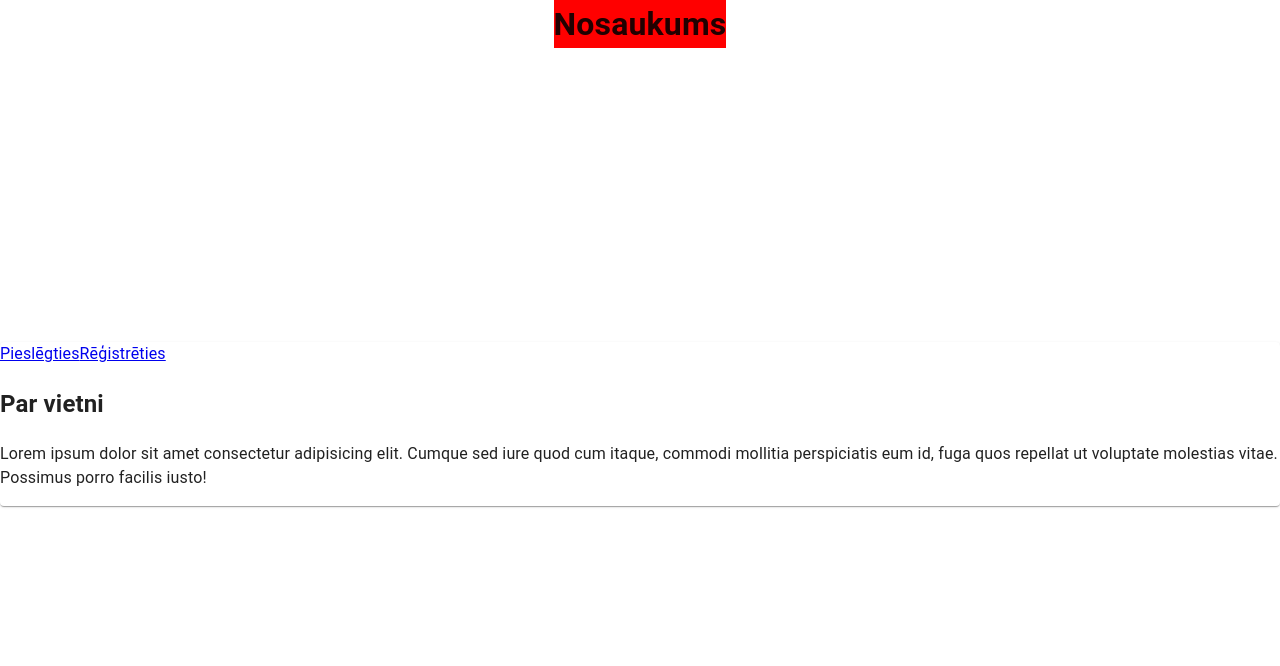
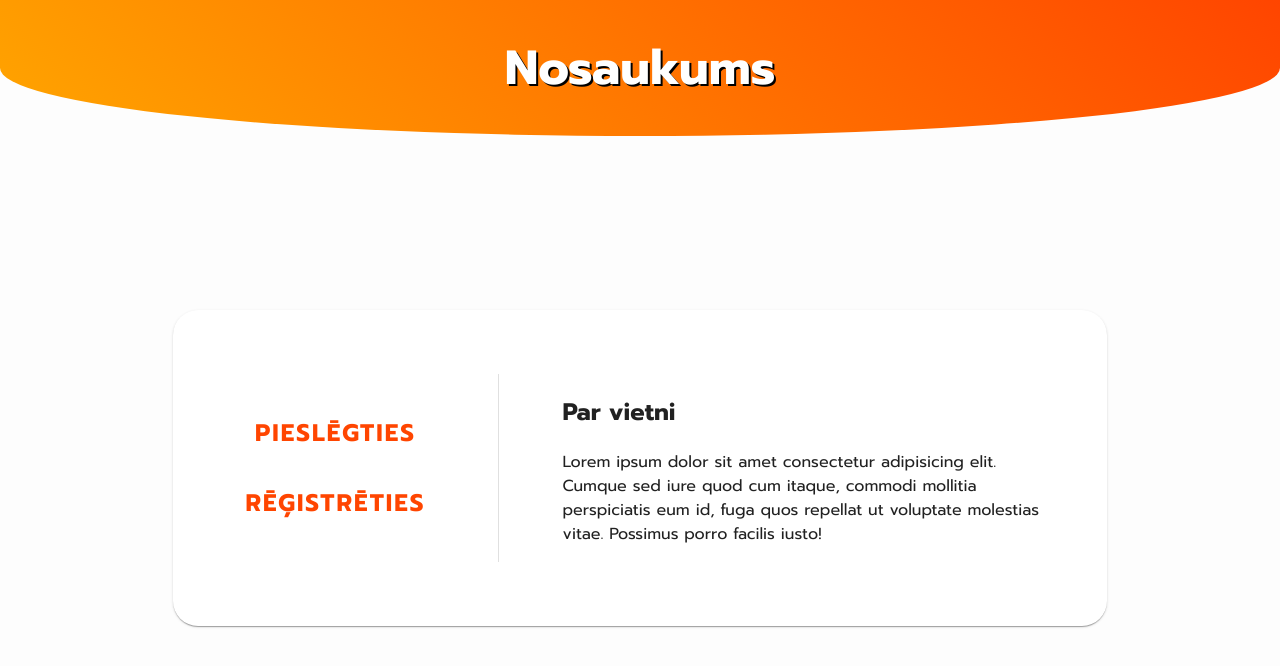
Before and after one commit to EndijsD/code-moodle, a React (Vite) app in the folder sistema/client/: page / in a window 1280 px wide. Shown: the top 666 px of the page. Built offline with nearby package versions, Linux system fonts and the light colour scheme.

Commit message:
Pabeidzu sākumlapu un izveidoju lapu, kas paziņo par neesošām saitēm

```diff
--- a/sistema/client/src/App.jsx
+++ b/sistema/client/src/App.jsx
@@ -1,11 +1,13 @@
 import { createTheme, CssBaseline, ThemeProvider } from '@mui/material';
 import { createBrowserRouter, RouterProvider } from 'react-router-dom';
 import Landing from './pages/Landing';
+import NotFound from './pages/NotFound';
 
 const router = createBrowserRouter([
   {
     path: '/',
     element: <Landing />,
+    errorElement: <NotFound />,
   },
 ]);
 
@@ -13,6 +15,15 @@ function App() {
   const theme = createTheme({
     palette: {
       mode: 'light',
+      primary: {
+        main: '#ff4500',
+      },
+      background: {
+        default: '#fdfdfd',
+      },
+    },
+    typography: {
+      fontFamily: '"Prompt", sans-serif',
     },
   });
 
--- a/sistema/client/src/index.css
+++ b/sistema/client/src/index.css
@@ -1,3 +1,5 @@
+@import url('https://fonts.googleapis.com/css2?family=Josefin+Sans:ital,wght@0,100..700;1,100..700&family=Pacifico&family=Prompt:ital,wght@0,100;0,200;0,300;0,400;0,500;0,600;0,700;0,800;0,900;1,100;1,200;1,300;1,400;1,500;1,600;1,700;1,800;1,900&display=swap');
+
 html,
 body,
 #root {
--- a/sistema/client/src/pages/Landing/Landing.jsx
+++ b/sistema/client/src/pages/Landing/Landing.jsx
@@ -1,4 +1,4 @@
-import { Box, Paper } from '@mui/material';
+import { Box, Divider } from '@mui/material';
 import * as S from './style';
 import { Link } from 'react-router-dom';
 
@@ -8,23 +8,28 @@ const Landing = () => {
       <S.HeadingBox>
         <S.H1>Nosaukums</S.H1>
       </S.HeadingBox>
-      <S.box>
-        <Paper>
-          <Box>
-            <Link>Pieslēgties</Link>
-            <Link>Rēģistrēties</Link>
-          </Box>
+      <S.Content>
+        <S.StyledPaper>
+          <S.LeftBox>
+            <Link to="login">
+              <S.MainButton>Pieslēgties</S.MainButton>
+            </Link>
+            <Link to="register">
+              <S.MainButton>Rēģistrēties</S.MainButton>
+            </Link>
+          </S.LeftBox>
+          <Divider orientation="vertical" flexItem />
           <Box>
             <h2>Par vietni</h2>
-            <p>
+            <S.Paragraph>
               Lorem ipsum dolor sit amet consectetur adipisicing elit. Cumque
               sed iure quod cum itaque, commodi mollitia perspiciatis eum id,
               fuga quos repellat ut voluptate molestias vitae. Possimus porro
               facilis iusto!
-            </p>
+            </S.Paragraph>
           </Box>
-        </Paper>
-      </S.box>
+        </S.StyledPaper>
+      </S.Content>
     </>
   );
 };
--- a/sistema/client/src/pages/Landing/style.js
+++ b/sistema/client/src/pages/Landing/style.js
@@ -1,20 +1,47 @@
-import { Box, styled } from '@mui/material';
+import { Box, Button, Paper, styled } from '@mui/material';
 
 export const HeadingBox = styled(Box)({
   display: 'flex',
   justifyContent: 'center',
-  //   alignItems: 'center',
-  //   flex: 1,
+  background: 'linear-gradient(45deg, orange, orangered)',
+  borderRadius: '0 0 100% 100%',
 });
 
 export const H1 = styled('h1')({
-  background: 'red',
-  margin: 0,
+  margin: '2rem 0',
+  color: 'white',
+  textShadow: '2px 2px black',
+  fontSize: '3rem',
 });
 
-export const box = styled(Box)({
+export const StyledPaper = styled(Paper)({
+  display: 'flex',
+  alignItems: 'center',
+  gap: '4rem',
+  borderRadius: '25px',
+  padding: '4rem',
+});
+
+export const LeftBox = styled(Box)({
+  display: 'flex',
+  flexDirection: 'column',
+  gap: '1rem',
+  alignItems: 'center',
+});
+
+export const Content = styled(Box)({
   display: 'flex',
   justifyContent: 'center',
   alignItems: 'center',
   flex: 1,
 });
+
+export const Paragraph = styled('p')({
+  maxWidth: '30rem',
+});
+
+export const MainButton = styled(Button)({
+  fontWeight: 'bolder',
+  fontSize: '1.5rem',
+  letterSpacing: '2px',
+});
--- /dev/null
+++ b/sistema/client/src/pages/NotFound/NotFound.jsx
@@ -0,0 +1,18 @@
+import { Box, Button } from '@mui/material';
+import * as S from './style';
+import { Link } from 'react-router-dom';
+
+const NotFound = () => {
+  return (
+    <S.Content>
+      <S.MainBox>
+        <h1>Lapa netika atrasta!</h1>
+        <Link>
+          <Button sx={{ fontWeight: 'bold' }}>Atpakaļ uz sākumlapu</Button>
+        </Link>
+      </S.MainBox>
+    </S.Content>
+  );
+};
+
+export default NotFound;
--- /dev/null
+++ b/sistema/client/src/pages/NotFound/index.js
@@ -0,0 +1 @@
+export { default } from './NotFound';
--- /dev/null
+++ b/sistema/client/src/pages/NotFound/style.js
@@ -0,0 +1,16 @@
+import { Box, Paper, styled } from '@mui/material';
+
+export const Content = styled(Box)({
+  display: 'flex',
+  justifyContent: 'center',
+  alignItems: 'center',
+  flex: 1,
+});
+
+export const MainBox = styled(Paper)({
+  display: 'flex',
+  flexDirection: 'column',
+  alignItems: 'center',
+  borderRadius: '25px',
+  padding: '4rem',
+});
```
